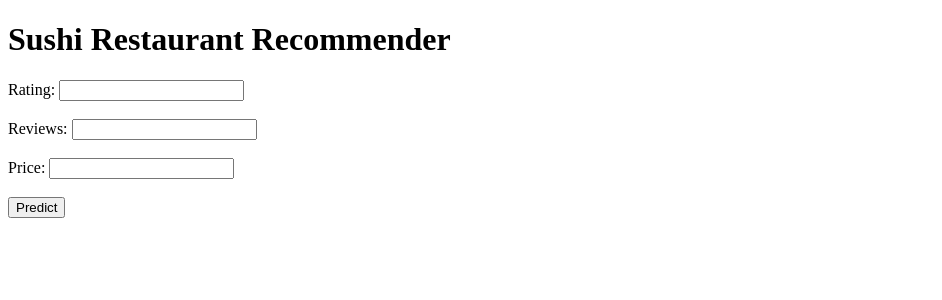
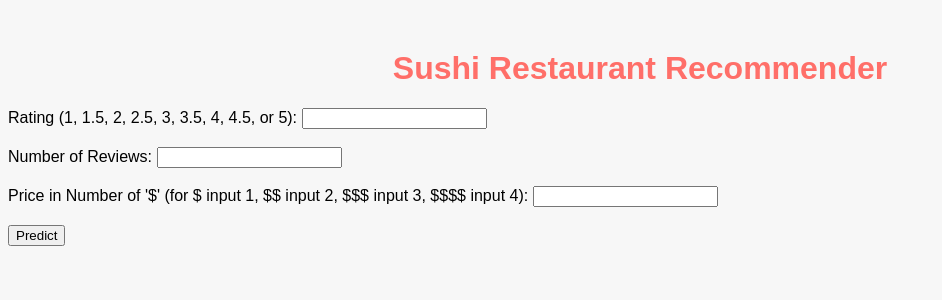
Before and after one commit to limwualice/sushi-adventure, a Flask app: page / in a window 1280 px wide. Shown: the top 300 px of the page, without its empty margins (0-942 px from the left). Run offline with Flask 3, Linux system fonts and the light colour scheme; parts of the project's set-up code (start-up, migrations or seed data) failed here and were passed over.

Commit message:
added style to html files

```diff
--- /dev/null
+++ b/static/styles.css
@@ -0,0 +1,50 @@
+body {
+    font-family: Arial, sans-serif;
+    background-color: #f7f7f7;
+}
+
+h1 {
+    color: #ff6f69;
+    text-align: center;
+    margin-top: 50px;
+}
+
+ul {
+    list-style-type: none;
+    padding: 0;
+    margin: 20px auto;
+    width: 300px;
+}
+
+li {
+    background-color: #fff;
+    border-radius: 5px;
+    padding: 10px;
+    margin-bottom: 10px;
+    box-shadow: 0 2px 5px rgba(0, 0, 0, 0.1);
+}
+body {
+    font-family: Arial, sans-serif;
+    background-color: #f7f7f7;
+}
+
+h1 {
+    color: #ff6f69;
+    text-align: center;
+    margin-top: 50px;
+}
+
+ul {
+    list-style-type: none;
+    padding: 0;
+    margin: 20px auto;
+    width: 300px;
+}
+
+li {
+    background-color: #fff;
+    border-radius: 5px;
+    padding: 10px;
+    margin-bottom: 10px;
+    box-shadow: 0 2px 5px rgba(0, 0, 0, 0.1);
+}
--- a/templates/index.html
+++ b/templates/index.html
@@ -2,15 +2,17 @@
 <html>
 <head>
     <title>Sushi Restaurant Recommender</title>
+    <link rel="stylesheet" type="text/css" href="{{ url_for('static', filename='styles.css') }}">
+
 </head>
 <body>
     <h1>Sushi Restaurant Recommender</h1>
     <form action="/predict" method="post">
-        <label for="rating">Rating:</label>
+        <label for="rating">Rating (1, 1.5, 2, 2.5, 3, 3.5, 4, 4.5, or 5):</label>
         <input type="text" id="rating" name="rating"><br><br>
-        <label for="reviews">Reviews:</label>
+        <label for="reviews">Number of Reviews:</label>
         <input type="text" id="reviews" name="reviews"><br><br>
-        <label for="price">Price:</label>
+        <label for="price">Price in Number of '$' (for $ input 1, $$ input 2, $$$ input 3, $$$$ input 4):</label>
         <input type="text" id="price" name="price"><br><br>
         <input type="submit" value="Predict">
     </form>
--- a/templates/result.html
+++ b/templates/result.html
@@ -2,6 +2,7 @@
 <html>
 <head>
     <title>Sushi Restaurant Recommender - Results</title>
+    <link rel="stylesheet" type="text/css" href="{{ url_for('static', filename='styles.css') }}">
 </head>
 <body>
     <h1>Sushi Restaurant Recommendations</h1>
```
Also changed, not shown: 1 other file.
